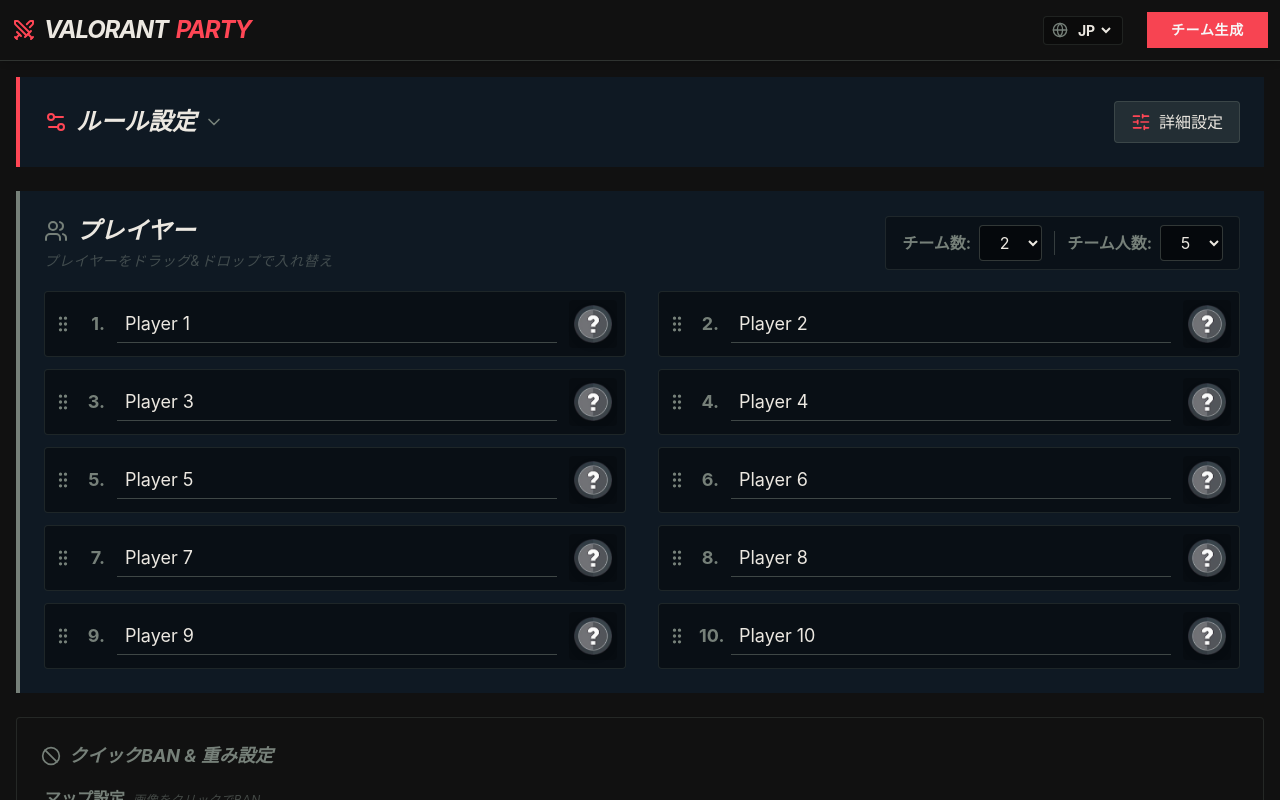
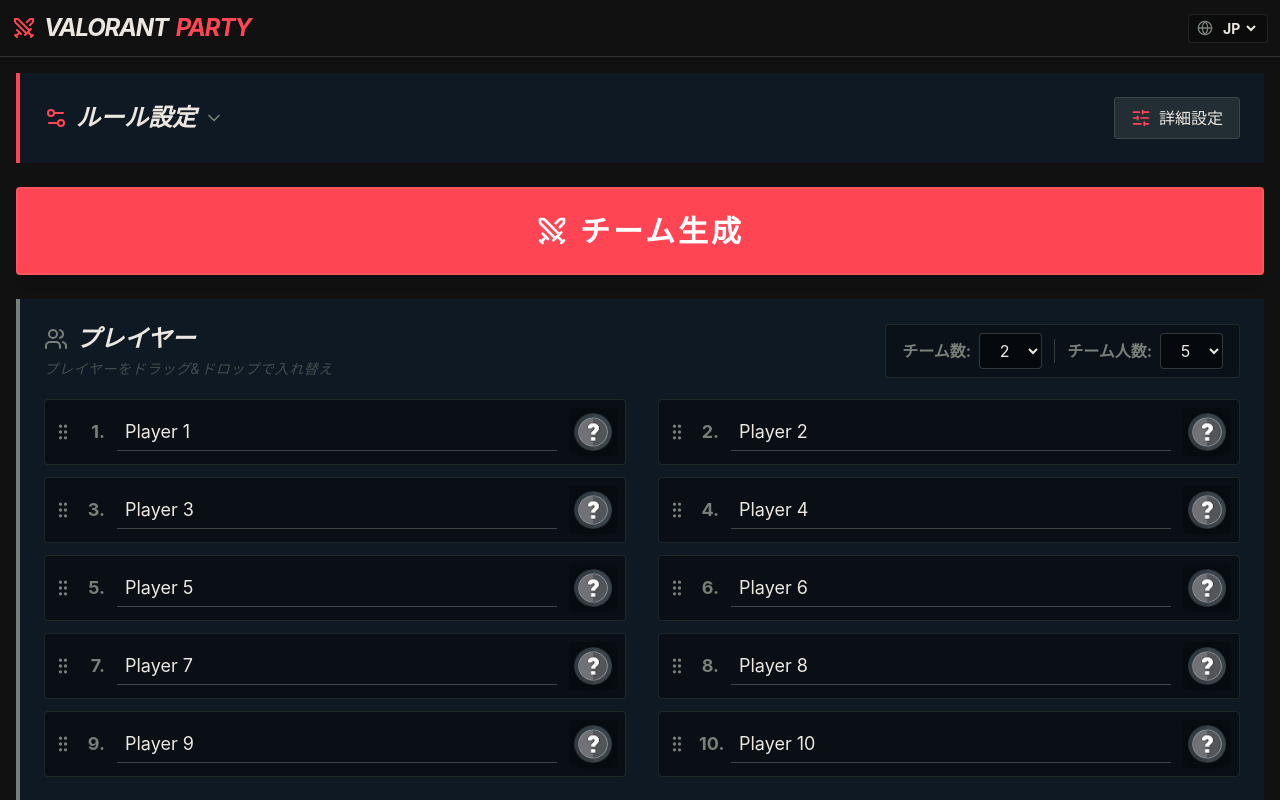
Before and after one commit to shingo29831/ValorantPartyNext, a Next.js app: page / in a window 1280 px wide. Shown: the top 800 px of the page. Built offline with nearby package versions, Linux system fonts and the light colour scheme.

Commit message:
feat: move generate button to main content area for better visibility
- Remove the Generate button from the top-right header on the setup screen.
- Add a full-width, prominent Generate button directly below the Rules section to improve user flow.

```diff
--- a/app/page.tsx
+++ b/app/page.tsx
@@ -361,14 +361,6 @@
             </select>
           </div>
 
-          {screen === 'setup' && (
-            <button
-              onClick={handleGenerate}
-              className="bg-val-red hover:bg-red-600 text-white px-4 py-1.5 md:px-6 md:py-2 font-bold uppercase tracking-wider transition-colors animate-pulse text-xs md:text-sm shrink-0"
-            >
-              {t.generate}
-            </button>
-          )}
           {screen === 'result' && (
             <button
               onClick={handleGenerate}
@@ -436,6 +428,15 @@
                 </div>
               )}
             </section>
+
+            {/* なぜ: チーム生成ボタンがヘッダーの右上だと分かりづらいため、ルール設定の直下に大きく配置してフローを改善 */}
+            <button
+              onClick={handleGenerate}
+              className="w-full bg-val-red hover:bg-red-600 text-white py-4 md:py-6 rounded shadow-lg font-bold text-xl md:text-3xl uppercase tracking-widest transition-all hover:scale-[1.01] active:scale-[0.99] flex justify-center items-center gap-3 animate-pulse border-2 border-red-400/50"
+            >
+              <Swords className="w-6 h-6 md:w-8 md:h-8" />
+              {t.generate}
+            </button>
 
             {playerHistory.length > 0 && (
               <section className="bg-val-dark p-3 md:p-4 border-l-4 border-val-gray rounded shadow-md">
```
